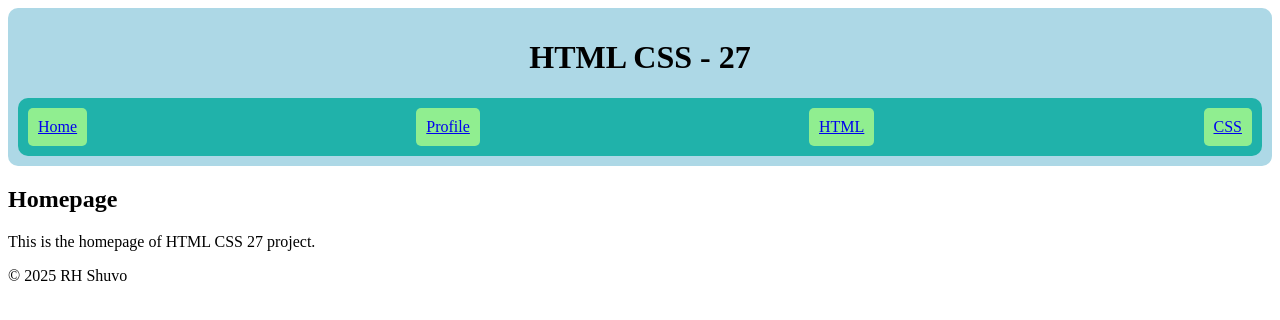
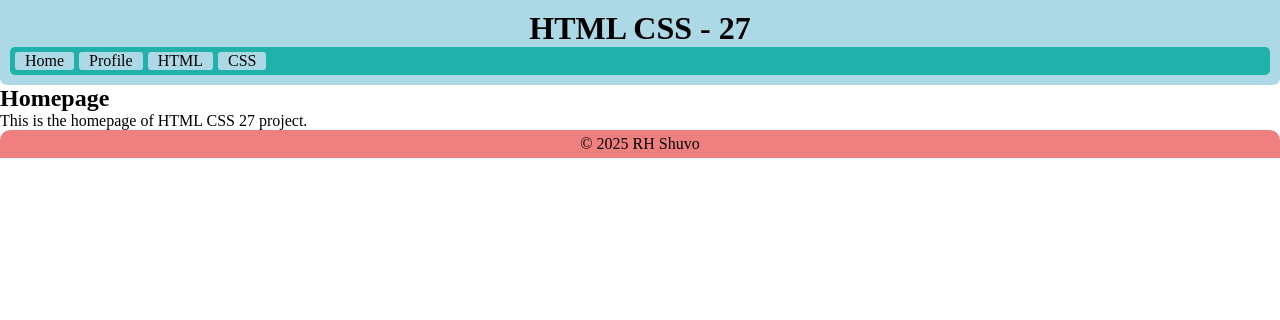
Before and after one commit to shuvo2712/HTML-CSS-27, a plain HTML site: page index.html in a window 1280 px wide. Drawn offline with Linux system fonts and the light colour scheme.

Commit message:
header footer added

```diff
--- a/style.css
+++ b/style.css
@@ -1,21 +1,50 @@
+*{
+  margin: 0;
+  padding: 0;
+  box-sizing: border-box;
+}
 header {
   background-color: lightblue;
-  border-radius: 10px;
-  padding: 10px;
+  border-radius: 0px 0px 7px 7px;
+  padding: 10px 10px;
   text-align: center;
+  position: sticky;
+  top: 0;
 }
 nav ul {
   list-style-type: none;
   background-color: lightseagreen;
-  border-radius: 10px;
-  padding: 0;
-  margin: 0;
+  border-radius: 5px;
+  padding: 5px 5px;
   display: flex;
-  justify-content: space-between;
+  flex-wrap: wrap;
+  justify-content: left;
+  gap: 5px;
 }
 nav ul li {
-  margin: 10px;
-  padding: 10px;
-  border-radius: 5px;
-  background-color: lightgreen;
+  background-color: lightblue;
+  border-radius: 3px;
 }
+nav ul li:hover {
+  background-color: lightcoral;
+  transition: background-color 0.1s ease, border-radius 0.1s ease;
+}
+nav ul li a {
+  text-decoration: none;
+  color: black;
+  padding: 0px 10px;
+}
+nav ul li a:hover {
+  color: white;
+  transition: color 0.1s ease;
+}
+
+footer {
+  background-color: lightcoral;
+  border-radius: 10px 10px 0px 0px;
+  padding: 5px;
+  text-align: center;
+  position: relative;
+  bottom: 0;
+  width: 100%;
+}
```
